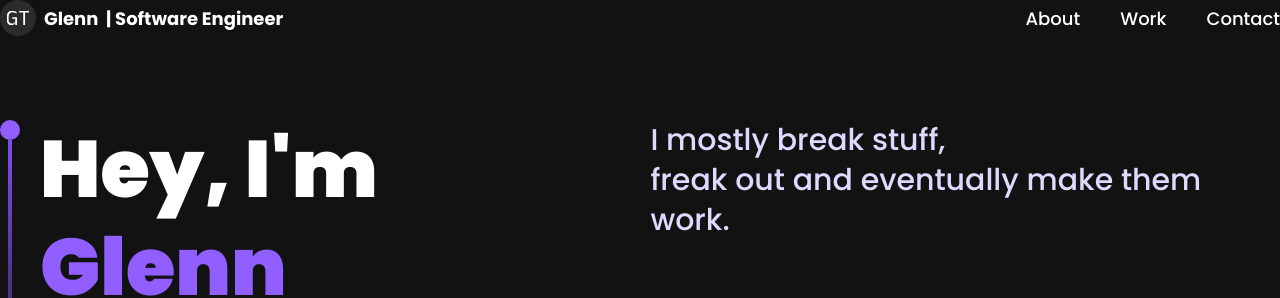
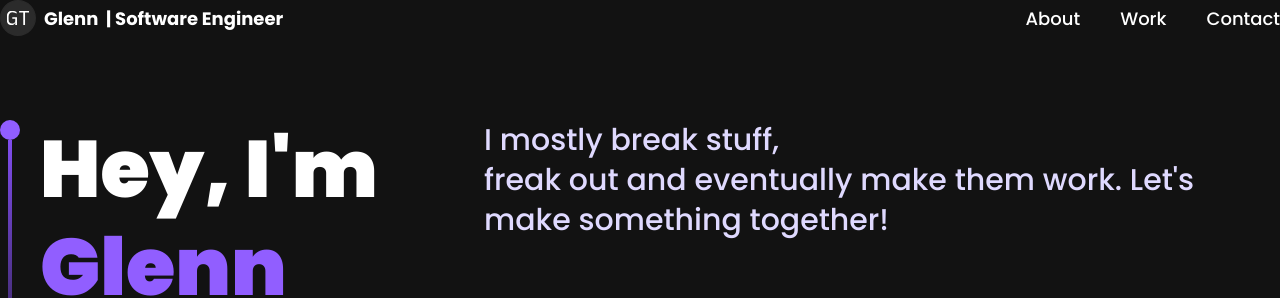
Before and after one commit to GutarManboy1/React-3d-Dark, a React (Vite) app: page / in a window 1280 px wide. Shown: the top 298 px of the page. Built offline with nearby package versions, Linux system fonts and the light colour scheme.

Commit message:
added to hero

```diff
--- a/src/components/Hero.jsx
+++ b/src/components/Hero.jsx
@@ -10,14 +10,19 @@
       <div
         className={`${styles.paddingX} absolute inset-0 top-[120px] max-w-7xl mx-auto flex flex-row items-start gap-5`}
       >
-        <div className="flex flex-col justify-center items-center mt-5" >
-        <div className="w-5 h-5 rounded-full bg-[#915eff]"/>
-        <div className="w-1 sm:h-80 h-40 violet-gradient"/>
+        <div className="flex flex-col justify-center items-center mt-5">
+          <div className="w-5 h-5 rounded-full bg-[#915eff]" />
+          <div className="w-1 sm:h-80 h-40 violet-gradient" />
         </div>
         <div>
-          <h1 className={`${styles.heroHeadText} text-white`}>Hey, I'm <span className="text-[#915eff]">Glenn</span></h1>
+          <h1 className={`${styles.heroHeadText} text-white`}>
+            Hey, I'm <span className="text-[#915eff]">Glenn</span>
+          </h1>
         </div>
-        <p className={`${styles.heroSubText} mt-2 text-white-100`} >I mostly break stuff, <br className="sm:block hidden" />freak out and eventually make them work.</p>
+        <p className={`${styles.heroSubText} mt-2 text-white-100`}>
+          I mostly break stuff, <br className="sm:block hidden" />
+          freak out and eventually make them work. Let's make something together!
+        </p>
       </div>
     </section>
   );
```
